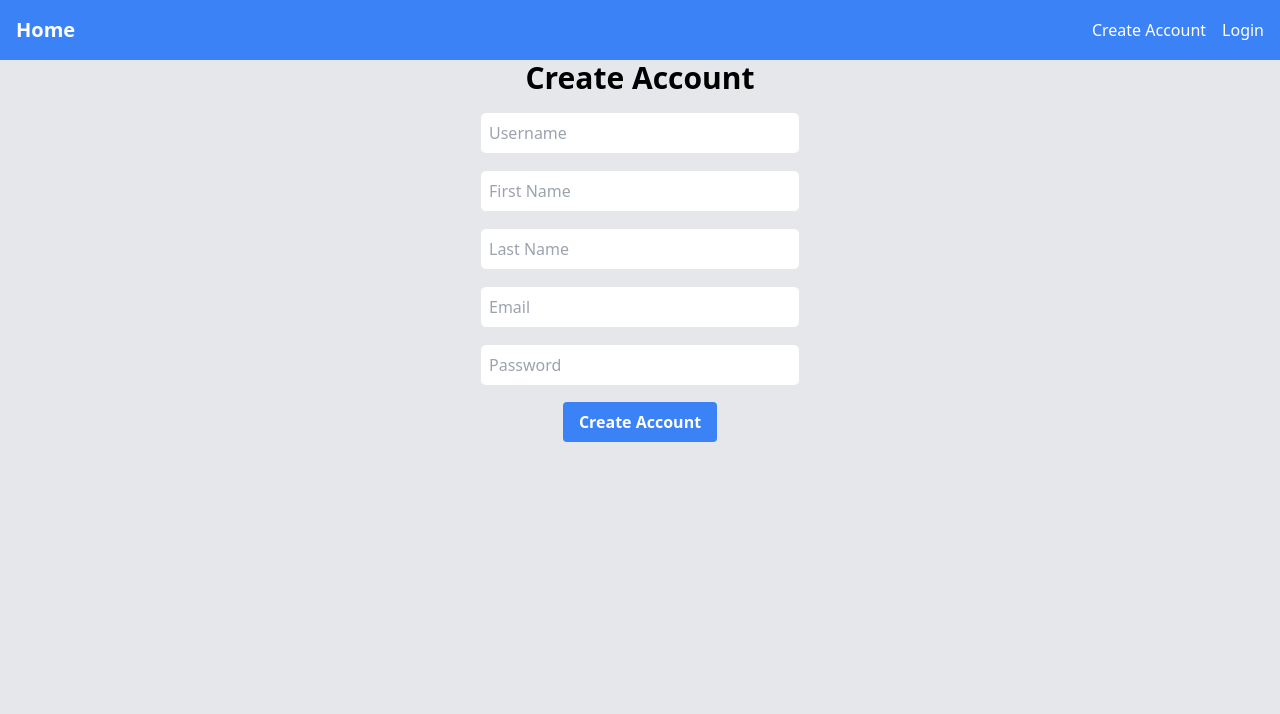
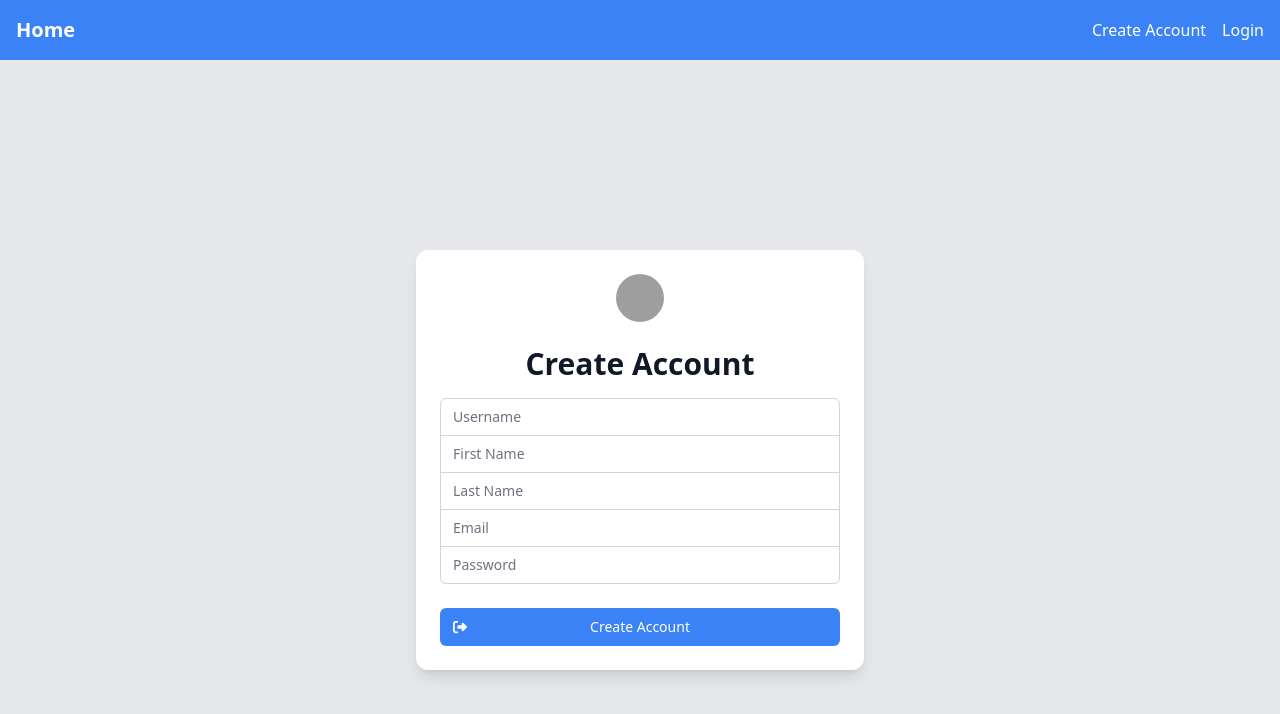
Before and after one commit to 1ShoukR/the_vault, a React (Vite) app: page /create-account in a window 1280 px wide. Shown: the top 714 px of the page. Built offline with nearby package versions, Linux system fonts and the light colour scheme; grey boxes are pictures that could not be loaded.

Commit message:
updated created acount to match the login page

```diff
--- a/src/components/CreateAccount.tsx
+++ b/src/components/CreateAccount.tsx
@@ -2,12 +2,18 @@ import React, { useState } from "react";
 import { useAppSelector, useAppDispatch } from "../hooks/reduxTypescriptTypes";
 import { setTestData } from "../redux/testReducer";
 import { sendCreateAccountInfo } from "../hooks/fetchHooks";
+import { FontAwesomeIcon } from "@fortawesome/react-fontawesome";
+import { faRightFromBracket } from "@fortawesome/free-solid-svg-icons";
 import { CreateAccountInterface } from "../utilities/interfaces";
-
-
+import { useNavigate } from "react-router-dom";
+import { AppDispatch } from "../redux/store";
+import { setUser } from "../redux/userAccountSlice";
 
 const CreateAccount: React.FC = () => {
   const dispatch = useAppDispatch();
+  const navigate = useNavigate()
+  const userAuthData = useAppSelector((state) => state.userAuth);
+  console.log('userAuth', userAuthData)
   const [formData, setFormData] = useState<CreateAccountInterface>({
     username: "",
     firstname: "",
@@ -21,84 +27,107 @@ const CreateAccount: React.FC = () => {
     setFormData((prevFormData) => ({...prevFormData, [name]: value,}));
   };
 
-  const handleSubmit = (event: React.FormEvent<HTMLFormElement>, ) => {
+  const handleSubmit  = async (event: React.FormEvent<HTMLFormElement>, formData: CreateAccountInterface, dispatch: AppDispatch) => {
     event.preventDefault();
     // You can dispatch the form data to Redux here using useAppDispatch and setTestData
     console.log(formData);
+    const acc = await sendCreateAccountInfo(event, formData, dispatch);
+    if (acc === true) {
+      navigate('/')
+    } else {
+      alert('something happened')
+    }
   };
 
   return (
-    <div className="text-center justify-center ">
-      <h1 className="text-3xl font-bold">Create Account</h1>
-      <form onSubmit={(event: React.FormEvent<HTMLFormElement>) => {sendCreateAccountInfo(event, formData, dispatch)}} className="mt-4">
-        <div className="flex justify-center">
-          <div className="w-80">
-            <div className="mb-4">
+    <div className="flex min-h-screen items-center justify-center bg-gray-200">
+      <div className="w-full max-w-md space-y-4 rounded-xl bg-white p-6 shadow-lg">
+        <div className="text-center">
+          <img
+            className="mx-auto h-12 w-12 rounded-full object-cover"
+            src="https://www.pngitem.com/pimgs/m/24-248366_profile-clipart-generic-user-generic-profile-picture-gender.png"
+            alt=""
+          />
+          <h2 className="mt-6 text-3xl font-bold text-gray-900">
+            Create Account
+          </h2>
+        </div>
+        <form
+          className="mt-8 space-y-6"
+          onSubmit={(event: React.FormEvent<HTMLFormElement>) => {
+            handleSubmit(event, formData, dispatch);
+          }}
+        >
+          <div className="-space-y-px rounded-md">
+            <div>
               <input
                 type="text"
                 name="username"
                 value={formData.username}
                 onChange={handleChange}
                 placeholder="Username"
-                className="w-full rounded-md border p-2"
+                className="relative block w-full appearance-none rounded-none rounded-t-md border border-gray-300 px-3 py-2 text-gray-900 placeholder-gray-500 focus:z-10 focus:border-indigo-500 focus:outline-none focus:ring-indigo-500 sm:text-sm"
                 required
               />
             </div>
-            <div className="mb-4">
+            <div>
               <input
                 type="text"
                 name="firstname"
                 value={formData.firstname}
                 onChange={handleChange}
                 placeholder="First Name"
-                className="w-full rounded-md border p-2"
+                className="relative block w-full appearance-none rounded-none border border-gray-300 px-3 py-2 text-gray-900 placeholder-gray-500 focus:z-10 focus:border-indigo-500 focus:outline-none focus:ring-indigo-500 sm:text-sm"
                 required
               />
             </div>
-            <div className="mb-4">
+            <div>
               <input
                 type="text"
                 name="lastname"
                 value={formData.lastname}
                 onChange={handleChange}
                 placeholder="Last Name"
-                className="w-full rounded-md border p-2"
+                className="relative block w-full appearance-none rounded-none border border-gray-300 px-3 py-2 text-gray-900 placeholder-gray-500 focus:z-10 focus:border-indigo-500 focus:outline-none focus:ring-indigo-500 sm:text-sm"
                 required
               />
             </div>
-            <div className="mb-4">
+            <div>
               <input
                 type="email"
                 name="email"
                 value={formData.email}
                 onChange={handleChange}
                 placeholder="Email"
-                className="w-full rounded-md border p-2"
+                className="relative block w-full appearance-none rounded-none border border-gray-300 px-3 py-2 text-gray-900 placeholder-gray-500 focus:z-10 focus:border-indigo-500 focus:outline-none focus:ring-indigo-500 sm:text-sm"
                 required
               />
             </div>
-            <div className="mb-4">
+            <div>
               <input
                 type="password"
                 name="password"
                 value={formData.password}
                 onChange={handleChange}
                 placeholder="Password"
-                className="w-full rounded-md border p-2"
+                className="relative block w-full appearance-none rounded-none rounded-b-md border border-gray-300 px-3 py-2 text-gray-900 placeholder-gray-500 focus:z-10 focus:border-indigo-500 focus:outline-none focus:ring-indigo-500 sm:text-sm"
                 required
               />
             </div>
-            <div className="text-center">
+          </div>
+          <div>
             <button
               type="submit"
-                className="rounded bg-blue-500 px-4 py-2 font-bold text-white hover:bg-blue-700"
+              className="group relative flex w-full justify-center rounded-md border border-transparent bg-blue-500 px-4 py-2 text-sm font-medium text-white hover:bg-blue-600 focus:outline-none focus:ring-2 focus:ring-blue-500 focus:ring-offset-2"
             >
+              <span className="absolute inset-y-0 left-0 flex items-center pl-3">
+                <FontAwesomeIcon icon={faRightFromBracket} />
+              </span>
               Create Account
             </button>
           </div>
+        </form>
       </div>
-        </div>
-      </form>
     </div>
   );
 };
```
Lines whose indentation alone changed are shown as unchanged.
